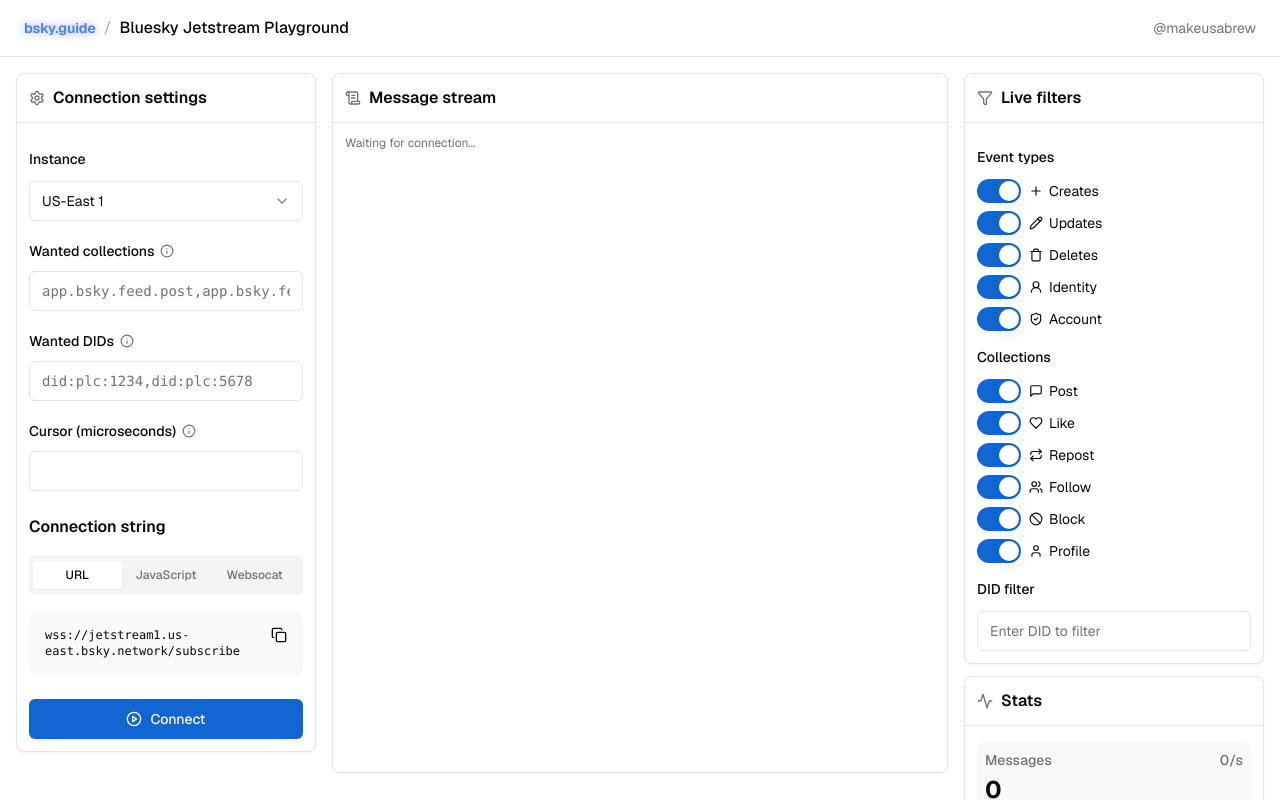
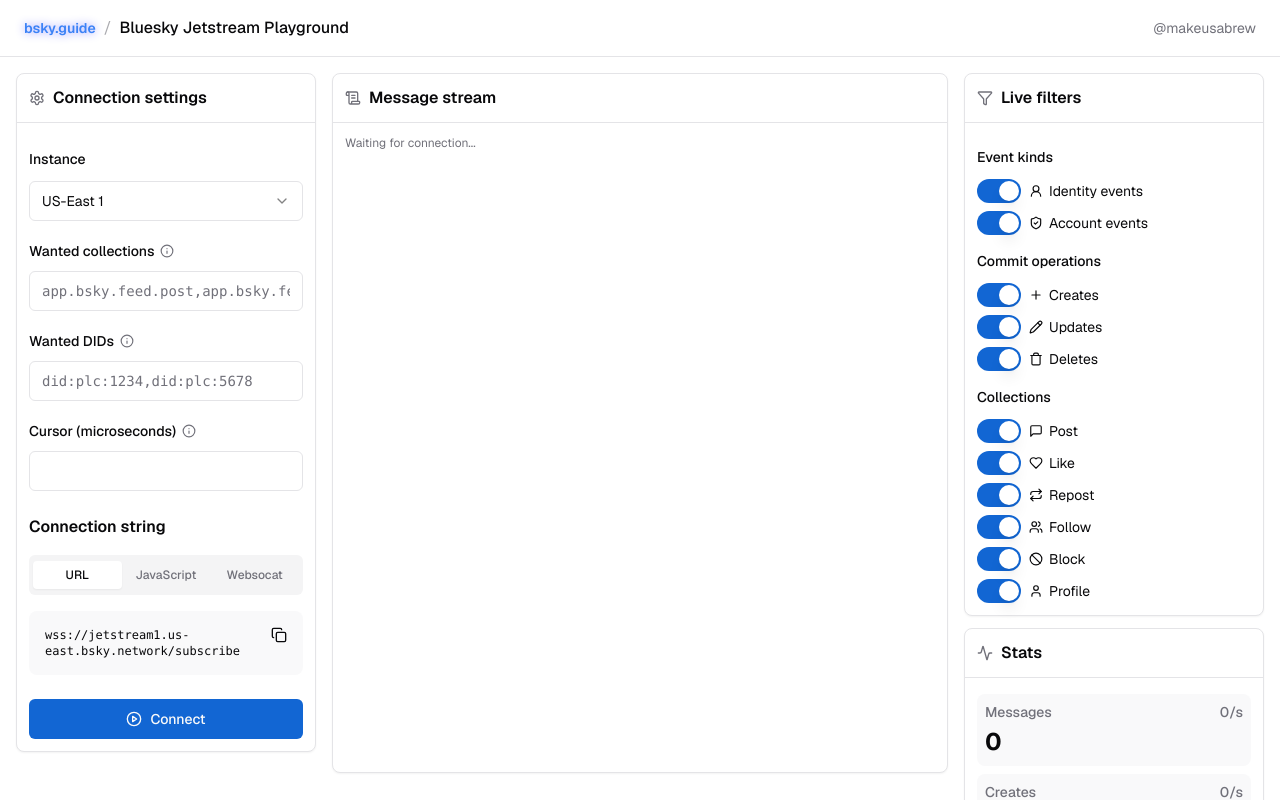
Before and after one commit to makeusabrew/playground.bsky.guide, a Next.js app: page / in a window 1280 px wide. Shown: the top 800 px of the page. Built offline with nearby package versions, Linux system fonts and the light colour scheme.

Commit message:
restructure live filters a bvit

```diff
--- a/components/live-filters.tsx
+++ b/components/live-filters.tsx
@@ -1,8 +1,6 @@
 'use client'
 
 import { Switch } from './ui/switch'
-import { Input } from './ui/input'
-import { Button } from './ui/button'
 import {
   Plus,
   Pencil,
@@ -15,7 +13,6 @@
   Users,
   Ban,
   User,
-  X,
   Filter,
 } from 'lucide-react'
 
@@ -82,8 +79,36 @@
 
         <div className="space-y-4">
           <div className="space-y-3">
-            <h3 className="text-sm font-medium">Event types</h3>
-            <div className=" flex flex-col gap-2">
+            <h3 className="text-sm font-medium">Event kinds</h3>
+            <div className="flex flex-col gap-2">
+              <div className="flex items-center space-x-2">
+                <Switch
+                  id="identity"
+                  checked={filters.showIdentity}
+                  onCheckedChange={(checked) => updateFilter('showIdentity', checked)}
+                />
+                <label htmlFor="identity" className="text-sm flex items-center gap-1.5">
+                  <UserRound size={14} />
+                  Identity events
+                </label>
+              </div>
+              <div className="flex items-center space-x-2">
+                <Switch
+                  id="account"
+                  checked={filters.showAccount}
+                  onCheckedChange={(checked) => updateFilter('showAccount', checked)}
+                />
+                <label htmlFor="account" className="text-sm flex items-center gap-1.5">
+                  <ShieldCheck size={14} />
+                  Account events
+                </label>
+              </div>
+            </div>
+          </div>
+
+          <div className="space-y-3">
+            <h3 className="text-sm font-medium">Commit operations</h3>
+            <div className="flex flex-col gap-2">
               <div className="flex items-center space-x-2">
                 <Switch
                   id="creates"
@@ -117,28 +142,6 @@
                   Deletes
                 </label>
               </div>
-              <div className="flex items-center space-x-2">
-                <Switch
-                  id="identity"
-                  checked={filters.showIdentity}
-                  onCheckedChange={(checked) => updateFilter('showIdentity', checked)}
-                />
-                <label htmlFor="identity" className="text-sm flex items-center gap-1.5">
-                  <UserRound size={14} />
-                  Identity
-                </label>
-              </div>
-              <div className="flex items-center space-x-2">
-                <Switch
-                  id="account"
-                  checked={filters.showAccount}
-                  onCheckedChange={(checked) => updateFilter('showAccount', checked)}
-                />
-                <label htmlFor="account" className="text-sm flex items-center gap-1.5">
-                  <ShieldCheck size={14} />
-                  Account
-                </label>
-              </div>
             </div>
           </div>
 
@@ -168,7 +171,7 @@
             </div>
           </div>
 
-          <div className="space-y-3">
+          {/* <div className="space-y-3">
             <h3 className="text-sm font-medium">DID filter</h3>
             <div className="flex space-x-2">
               <Input
@@ -182,7 +185,7 @@
                 </Button>
               )}
             </div>
-          </div>
+          </div> */}
         </div>
       </div>
     </div>
--- a/types/jetstream.ts
+++ b/types/jetstream.ts
@@ -1,3 +1,6 @@
+/**
+ * Move this
+ */
 export interface JetstreamConfig {
   instance: string
   collections: string
```
Also changed, not shown: 1 other file (tests, documents, lock files or other folders).
